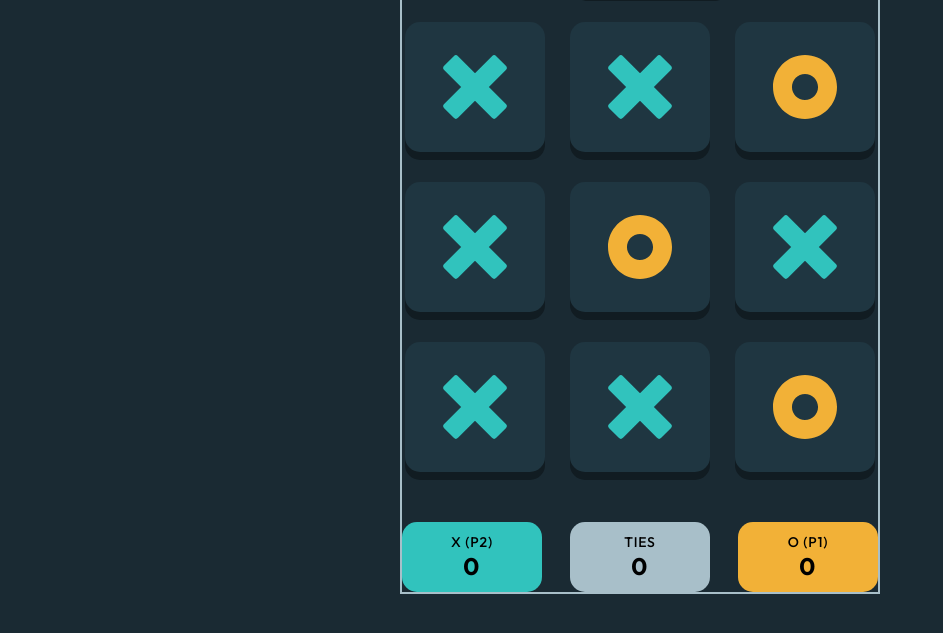
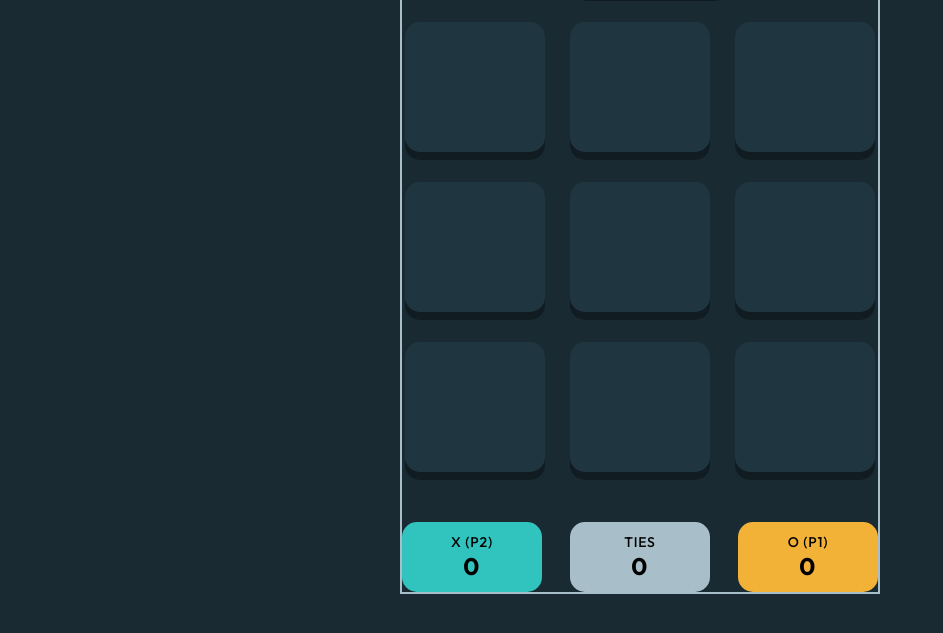
Before and after one commit to Henry-Amusah/Tic-Tac-Toe, a website: page index.html in a window 1280 px wide. Both pictures are taken after a click on the element "NEW GAME (VS PLAYER)". Shown: the part 103-736 px from the top of the page, without its empty margins (0-943 px from the left). Drawn offline with Linux system fonts and the light colour scheme.

Commit message:
initialized gameboard and grid cells

```diff
--- a/App.js
+++ b/App.js
@@ -65,6 +65,18 @@ class Game {
     //console.log(p1);
   }
 
+  switchTurn(){}
+
+  initGameBoard(){
+    const grid = Array(9).fill('').forEach((cell, idx) => {
+      const gridCell = document.createElement('div');
+      gridCell.classList.add('cell');
+      gridCell.id = idx;
+      gridCell.addEventListener('click', this.switchTurn);
+      gridContainer.append(gridCell);
+    });
+  }
+
 
   newGame(e){
     const { target } = e;
@@ -102,8 +114,10 @@ class Game {
     });
     logo.classList.remove('center');
 
+    this.initGameBoard();
   };
 
+  restartGame(){}
 }
 
 const game = new Game();
```
Also changed, not shown: index.html (+4 -1 lines).
